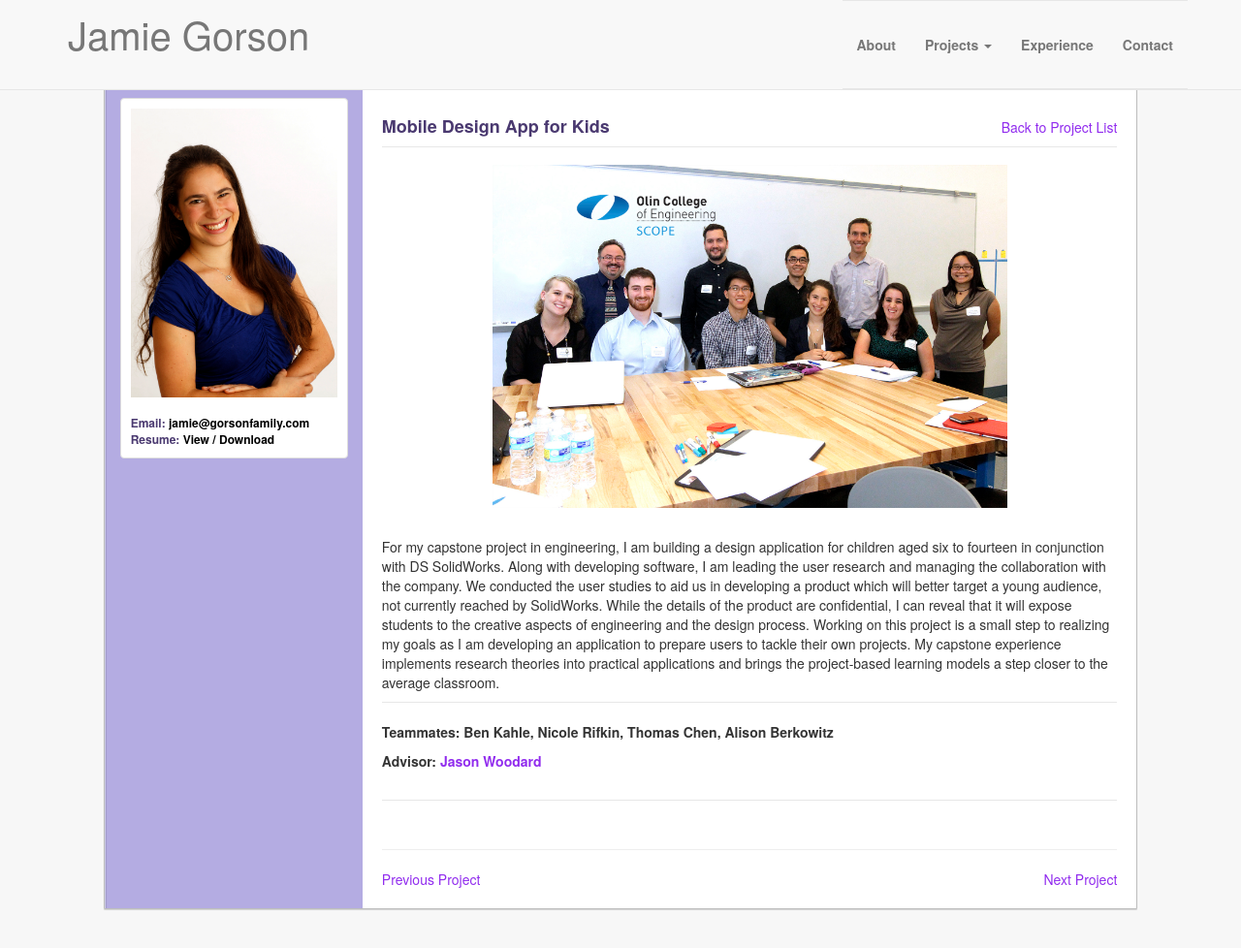
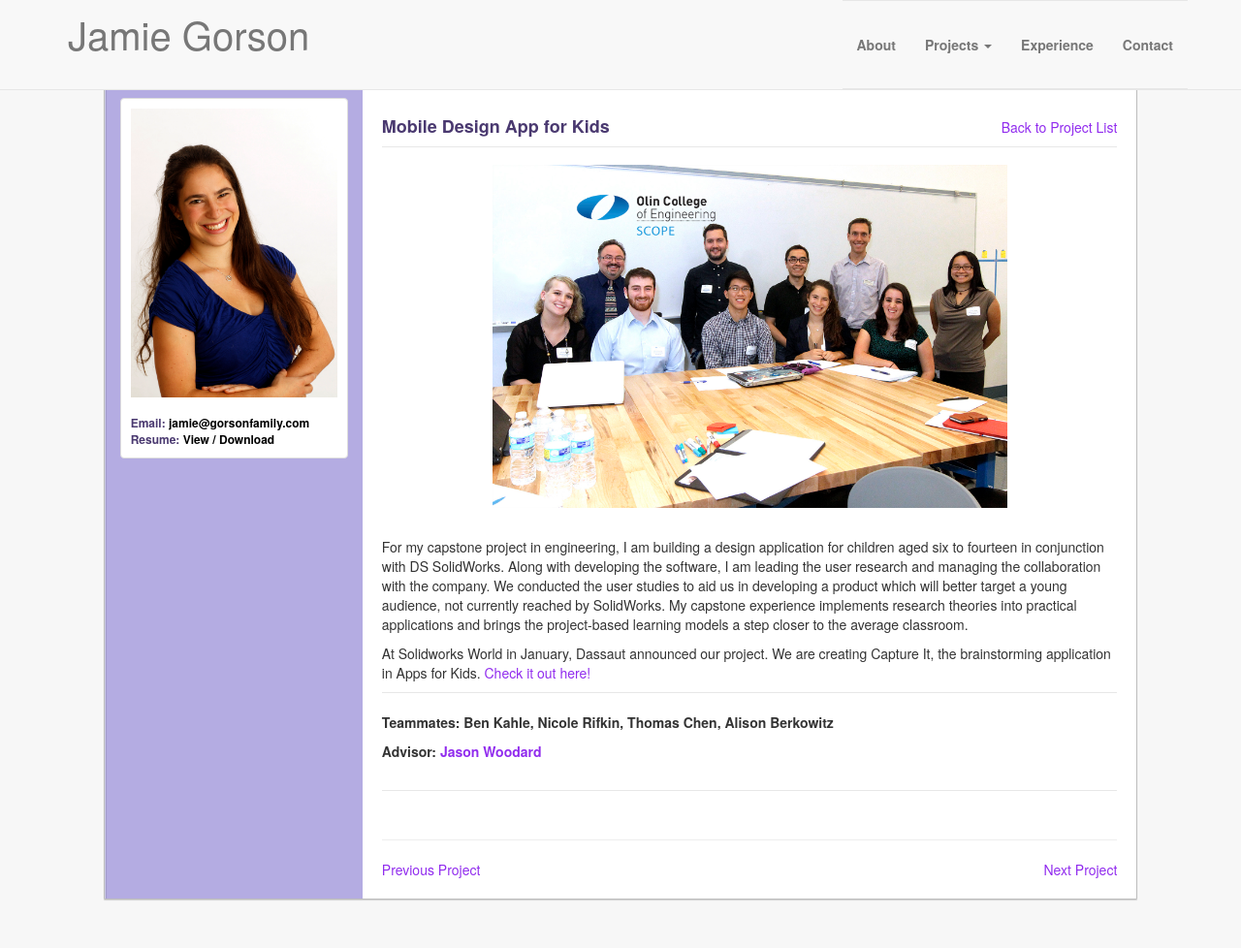
Before and after one commit to jamiesarahg/jamiesarahg.github.io, a Jekyll site: the page built from _posts/2016-05-12-Project15.md, in a window 1280 px wide and 998 px high. Shown: the top 978 px of the window at 97% size. Built offline with Jekyll 4.4.1, drawn with Linux system fonts in a browser that asks for light colours; nearby versions of some CDN libraries; library files that are not in the unit come from our copies.

Commit message:
took out link in rockin robot put in link in solidworks

```diff
--- a/_posts/2016-05-12-Project15.md
+++ b/_posts/2016-05-12-Project15.md
@@ -9,7 +9,9 @@ featured: "True"
 
 <center><img src="images/projects/scopeTeamPhoto.jpg" width="70%"></center><br>
 
-For my capstone project in engineering, I am building a design application for children aged six to fourteen in conjunction with DS SolidWorks. Along with developing software, I am leading the user research and managing the collaboration with the company. We conducted the user studies to aid us in developing a product which will better target a young audience, not currently reached by SolidWorks. While the details of the product are confidential, I can reveal that it will expose students to the creative aspects of engineering and the design process. Working on this project is a small step to realizing my goals as I am developing an application to prepare users to tackle their own projects. My capstone experience implements research theories into practical applications and brings the project-based learning models a step closer to the average classroom.
+For my capstone project in engineering, I am building a design application for children aged six to fourteen in conjunction with DS SolidWorks. Along with developing the software, I am leading the user research and managing the collaboration with the company. We conducted the user studies to aid us in developing a product which will better target a young audience, not currently reached by SolidWorks. My capstone experience implements research theories into practical applications and brings the project-based learning models a step closer to the average classroom.
+
+At Solidworks World in January, Dassaut announced our project. We are creating Capture It, the brainstorming application in Apps for Kids. [Check it out here!](http://appsforkids.solidworks.com/)
 
 * Teammates: Ben Kahle, Nicole Rifkin, Thomas Chen, Alison Berkowitz
 
```
Also changed, not shown: _posts/2013-12-22-Project6.md (+2 -2 lines), 3 other files.
